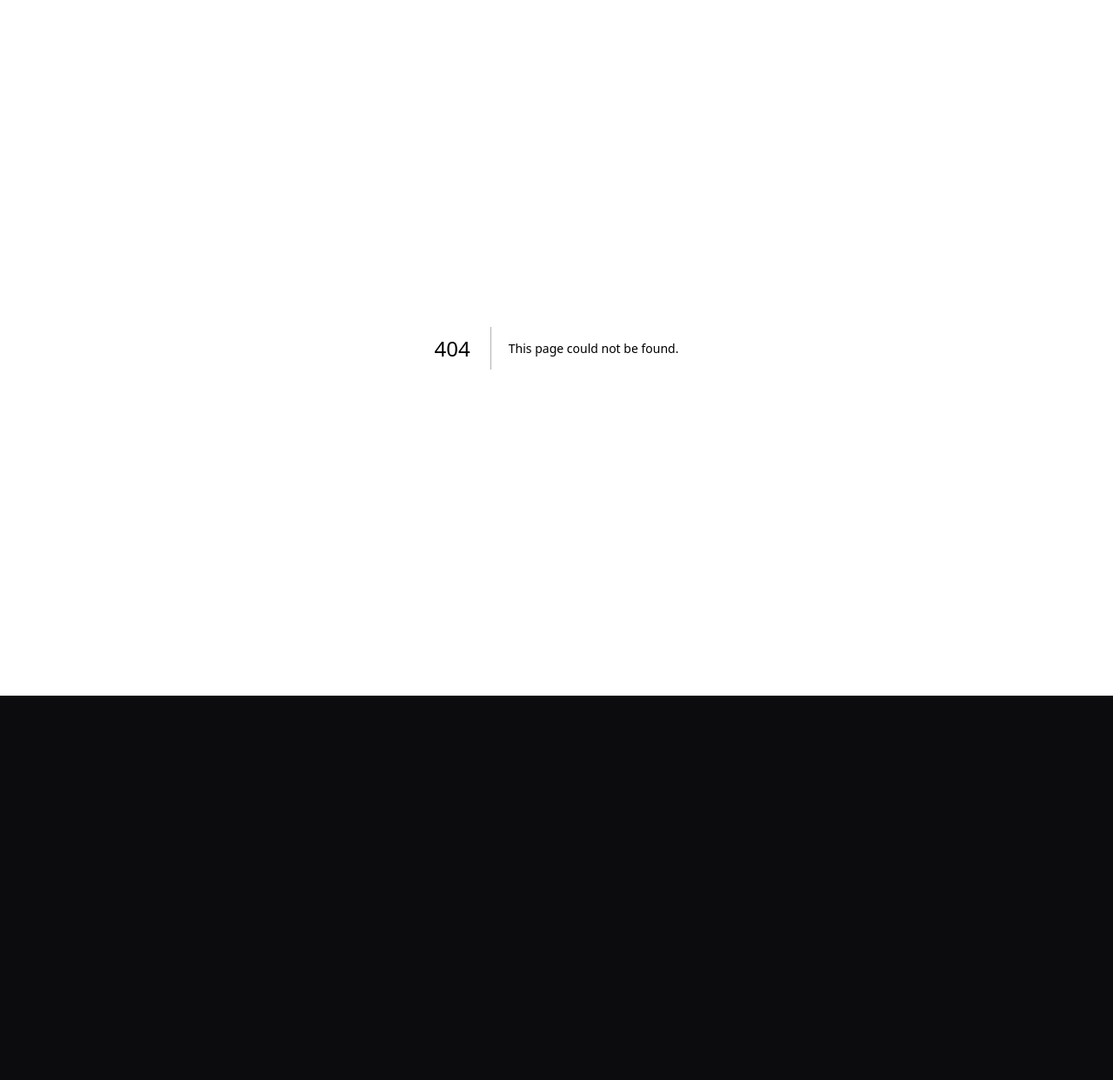
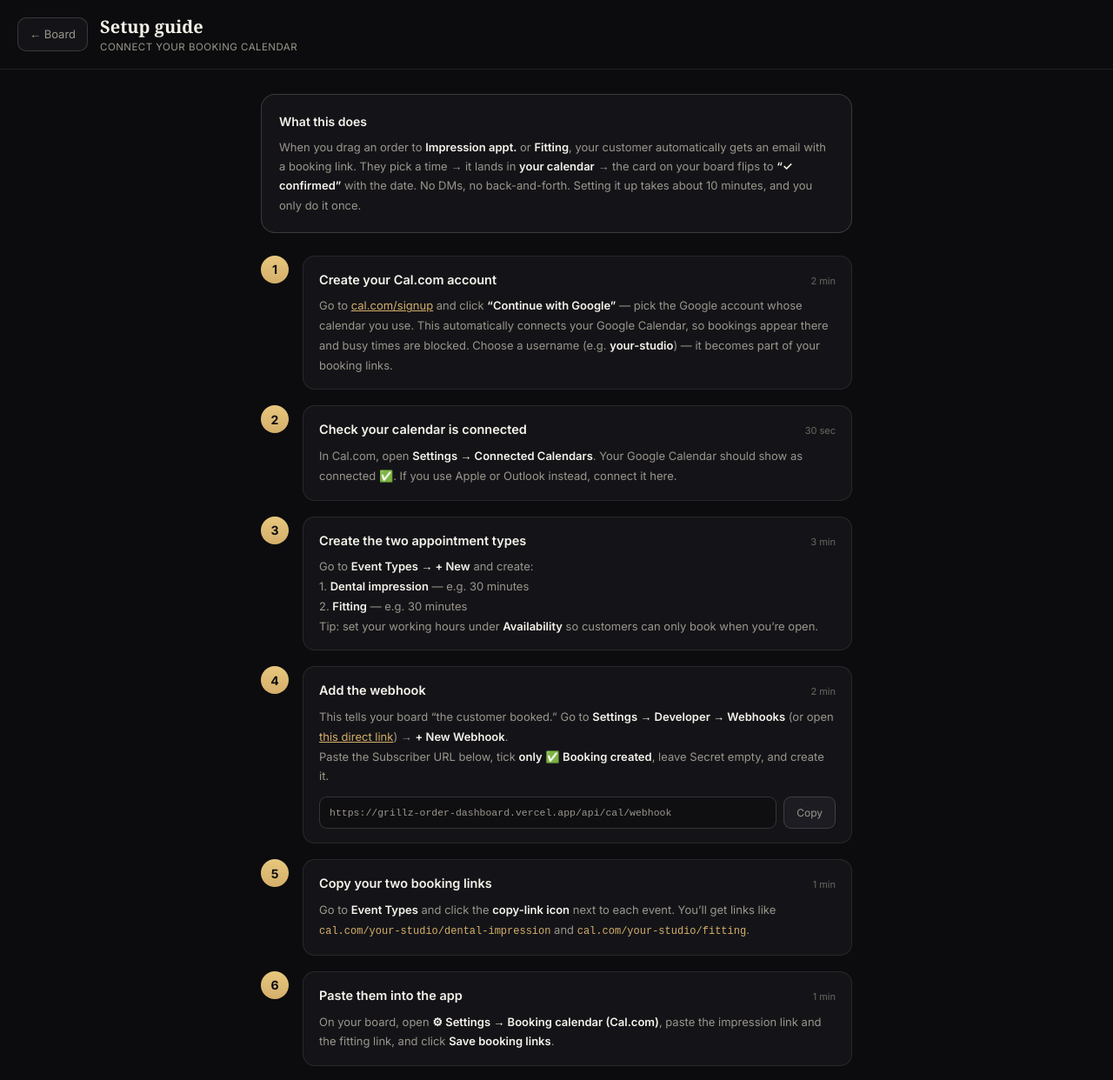
Before and after one commit to Bekvoltanden2/grillz-order-dashboard, a Next.js app: page /guide in a window 1280 px wide. Before the commit this address had no page. Shown: the top 1242 px of the page at 87% size. Before the commit the page ends 800 px from the top, so only its background shows below. Built offline with nearby package versions, Linux system fonts and the light colour scheme.

Commit message:
Add /guide setup page and link it from studio settings

```diff
--- /dev/null
+++ b/src/app/guide/page.tsx
@@ -0,0 +1,150 @@
+'use client'
+import { useState } from 'react'
+import { useRouter } from 'next/navigation'
+
+const WEBHOOK_URL = 'https://grillz-order-dashboard.vercel.app/api/cal/webhook'
+
+const STEPS: { title: string; time: string; body: React.ReactNode }[] = [
+  {
+    title: 'Create your Cal.com account',
+    time: '2 min',
+    body: <>
+      Go to <A href="https://cal.com/signup">cal.com/signup</A> and click <B>“Continue with Google”</B> — pick the
+      Google account whose calendar you use. This automatically connects your Google Calendar, so bookings appear
+      there and busy times are blocked. Choose a username (e.g. <B>your-studio</B>) — it becomes part of your booking links.
+    </>,
+  },
+  {
+    title: 'Check your calendar is connected',
+    time: '30 sec',
+    body: <>
+      In Cal.com, open <B>Settings → Connected Calendars</B>. Your Google Calendar should show as connected ✅.
+      If you use Apple or Outlook instead, connect it here.
+    </>,
+  },
+  {
+    title: 'Create the two appointment types',
+    time: '3 min',
+    body: <>
+      Go to <B>Event Types → + New</B> and create:<br />
+      1. <B>Dental impression</B> — e.g. 30 minutes<br />
+      2. <B>Fitting</B> — e.g. 30 minutes<br />
+      Tip: set your working hours under <B>Availability</B> so customers can only book when you’re open.
+    </>,
+  },
+  {
+    title: 'Add the webhook',
+    time: '2 min',
+    body: <>
+      This tells your board “the customer booked.” Go to <B>Settings → Developer → Webhooks</B>
+      {' '}(or open <A href="https://app.cal.com/settings/developer/webhooks">this direct link</A>) → <B>+ New Webhook</B>.<br />
+      Paste the Subscriber URL below, tick <B>only</B> ✅ <B>Booking created</B>, leave Secret empty, and create it.
+    </>,
+  },
+  {
+    title: 'Copy your two booking links',
+    time: '1 min',
+    body: <>
+      Go to <B>Event Types</B> and click the <B>copy-link icon</B> next to each event. You’ll get links like{' '}
+      <Code>cal.com/your-studio/dental-impression</Code> and <Code>cal.com/your-studio/fitting</Code>.
+    </>,
+  },
+  {
+    title: 'Paste them into the app',
+    time: '1 min',
+    body: <>
+      On your board, open <B>⚙ Settings → Booking calendar (Cal.com)</B>, paste the impression link and the
+      fitting link, and click <B>Save booking links</B>.
+    </>,
+  },
+  {
+    title: 'Test the whole chain',
+    time: '3 min',
+    body: <>
+      Create a test order with <B>your own email</B> as the customer → drag it to <B>Impression appt.</B> →
+      you receive the booking email → book a time → the card flips to <B>“✓ confirmed”</B> and the appointment
+      is in your calendar. Done — delete the test order afterwards.
+    </>,
+  },
+]
+
+export default function GuidePage() {
+  const router = useRouter()
+  const [copied, setCopied] = useState(false)
+
+  return (
+    <div style={{ minHeight:'100vh', background:'var(--bg)', color:'var(--txt)' }}>
+      {/* Header */}
+      <header style={{ display:'flex', alignItems:'center', justifyContent:'space-between', gap:'14px', padding:'16px 20px', borderBottom:'1px solid var(--line)' }}>
+        <div style={{ display:'flex', alignItems:'center', gap:'14px' }}>
+          <button onClick={() => router.push('/dashboard')}
+            style={{ background:'var(--col)', border:'1px solid var(--line-2)', borderRadius:'10px', padding:'9px 13px', cursor:'pointer', color:'var(--txt-2)', fontSize:'13px' }}>
+            ← Board
+          </button>
+          <div>
+            <div style={{ fontFamily:'Georgia,serif', fontSize:'20px', fontWeight:600 }}>Setup guide</div>
+            <div style={{ fontSize:'11.5px', color:'var(--txt-2)', letterSpacing:'.04em', textTransform:'uppercase' }}>Connect your booking calendar</div>
+          </div>
+        </div>
+      </header>
+
+      <div style={{ maxWidth:'720px', margin:'0 auto', padding:'28px 20px 70px' }}>
+        {/* What you're building */}
+        <div style={{ background:'var(--col)', border:'1px solid var(--line-2)', borderRadius:'16px', padding:'20px', marginBottom:'26px' }}>
+          <div style={{ fontSize:'14px', fontWeight:600, marginBottom:'8px' }}>What this does</div>
+          <p style={{ fontSize:'13px', color:'var(--txt-2)', lineHeight:1.7, margin:0 }}>
+            When you drag an order to <B>Impression appt.</B> or <B>Fitting</B>, your customer automatically gets an
+            email with a booking link. They pick a time → it lands in <B>your calendar</B> → the card on your board
+            flips to <B>“✓ confirmed”</B> with the date. No DMs, no back-and-forth. Setting it up takes about 10 minutes,
+            and you only do it once.
+          </p>
+        </div>
+
+        {/* Steps */}
+        {STEPS.map((s, i) => (
+          <div key={i} style={{ display:'flex', gap:'16px', marginBottom:'18px' }}>
+            <div style={{ width:'32px', height:'32px', borderRadius:'50%', background:'linear-gradient(180deg,var(--gold-b),var(--gold))', color:'var(--on-accent)', display:'flex', alignItems:'center', justifyContent:'center', fontSize:'14px', fontWeight:700, flexShrink:0 }}>
+              {i + 1}
+            </div>
+            <div style={{ flex:1, background:'var(--col)', border:'1px solid var(--line)', borderRadius:'14px', padding:'16px 18px' }}>
+              <div style={{ display:'flex', justifyContent:'space-between', alignItems:'baseline', gap:'10px', marginBottom:'8px' }}>
+                <div style={{ fontSize:'14.5px', fontWeight:600 }}>{s.title}</div>
+                <div style={{ fontSize:'11px', color:'var(--txt-3)', flexShrink:0 }}>{s.time}</div>
+              </div>
+              <div style={{ fontSize:'13px', color:'var(--txt-2)', lineHeight:1.75 }}>{s.body}</div>
+
+              {/* Webhook URL block inside step 4 */}
+              {i === 3 && (
+                <div style={{ display:'flex', gap:'8px', marginTop:'12px' }}>
+                  <input readOnly value={WEBHOOK_URL} onFocus={e => e.currentTarget.select()}
+                    style={{ flex:1, background:'var(--field)', border:'1px solid var(--line-2)', borderRadius:'9px', color:'var(--txt-2)', fontFamily:'monospace', fontSize:'11.5px', padding:'9px 11px', outline:'none' }} />
+                  <button onClick={() => { navigator.clipboard?.writeText(WEBHOOK_URL); setCopied(true); setTimeout(() => setCopied(false), 2000) }}
+                    style={{ flexShrink:0, background:'var(--card)', border:'1px solid var(--line-2)', borderRadius:'9px', color: copied ? 'var(--green)' : 'var(--txt-2)', fontFamily:'inherit', fontSize:'12px', padding:'0 14px', cursor:'pointer' }}>
+                    {copied ? 'Copied ✓' : 'Copy'}
+                  </button>
+                </div>
+              )}
+            </div>
+          </div>
+        ))}
+
+        <div style={{ textAlign:'center', marginTop:'30px' }}>
+          <button onClick={() => router.push('/dashboard')}
+            style={{ fontSize:'13.5px', fontWeight:600, color:'var(--on-accent)', background:'linear-gradient(180deg,var(--gold-b),var(--gold))', border:'none', borderRadius:'10px', padding:'12px 26px', cursor:'pointer' }}>
+            Back to my board
+          </button>
+        </div>
+      </div>
+    </div>
+  )
+}
+
+function B({ children }: { children: React.ReactNode }) {
+  return <b style={{ color:'var(--txt)', fontWeight:600 }}>{children}</b>
+}
+function A({ href, children }: { href: string; children: React.ReactNode }) {
+  return <a href={href} target="_blank" rel="noreferrer" style={{ color:'var(--gold)', textDecoration:'underline' }}>{children}</a>
+}
+function Code({ children }: { children: React.ReactNode }) {
+  return <span style={{ fontFamily:'monospace', fontSize:'12px', color:'var(--gold)' }}>{children}</span>
+}
--- a/src/components/board/KanbanBoard.tsx
+++ b/src/components/board/KanbanBoard.tsx
@@ -427,7 +427,11 @@
             <button onClick={() => { navigator.clipboard?.writeText(CAL_WEBHOOK_URL); toast('Copied', 'Webhook URL copied.') }}
               style={{ marginLeft:'8px', background:'var(--card)', border:'1px solid var(--line-2)', borderRadius:'6px', color:'var(--txt-2)', fontSize:'10px', padding:'2px 8px', cursor:'pointer', fontFamily:'inherit' }}>Copy</button>
           </div>
-          <button onClick={saveCalLinks} style={{ ...ghostBtn, width:'100%', marginBottom:'20px', flex:'unset' }}>Save booking links</button>
+          <button onClick={saveCalLinks} style={{ ...ghostBtn, width:'100%', marginBottom:'8px', flex:'unset' }}>Save booking links</button>
+          <a href="/guide" target="_blank" rel="noreferrer"
+            style={{ display:'block', textAlign:'center', fontSize:'12px', color:'var(--gold)', textDecoration:'underline', marginBottom:'20px' }}>
+            📖 New to this? Open the step-by-step setup guide
+          </a>
 
           <SectionTitle>Materials</SectionTitle>
           <div style={{ display:'flex', flexDirection:'column', gap:'6px', marginBottom:'10px' }}>
--- a/src/lib/supabase/middleware.ts
+++ b/src/lib/supabase/middleware.ts
@@ -29,6 +29,7 @@
   if (
     pathname.startsWith('/login') ||
     pathname.startsWith('/auth') ||
+    pathname.startsWith('/guide') ||
     pathname.startsWith('/api/cal') ||
     pathname.startsWith('/api/stripe/webhook') ||
     pathname === '/'
```
